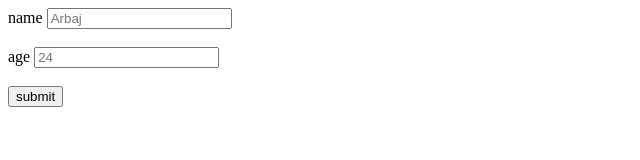
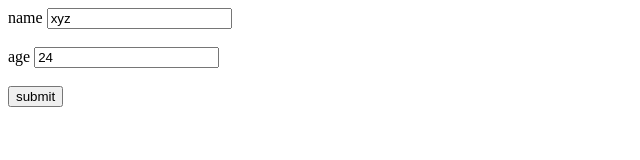
Before and after one commit to acciojob/promises-and-chains-ArbajAr7, a website: page main.html in a window 1280 px wide. Shown: the full height of the page, 0-640 px from the left. Drawn offline with Linux system fonts and the light colour scheme.

Commit message:
created a submission

```diff
--- a/main.html
+++ b/main.html
@@ -9,9 +9,9 @@
     <!-- write the body here -->
 	  <form>
 		  <label id="label_name" for="name">name</label>
-		  <input type="text" id="name" name="name" placeholder="Arbaj" required><br><br>
+		  <input type="text" id="name" name="name" value="xyz" placeholder="Arbaj" required><br><br>
 		  <label id="label_age" for="age">age</label>
-		  <input type="number" id="age" name="name" placeholder="24" required><br>
+		  <input type="number" id="age" name="name" value="24" placeholder="24" required><br>
 		  <p id="p_id">inputs cannot be empty</p><br>
 		  <button id="btn" type="submit">submit</button>
 	  </form>
```
